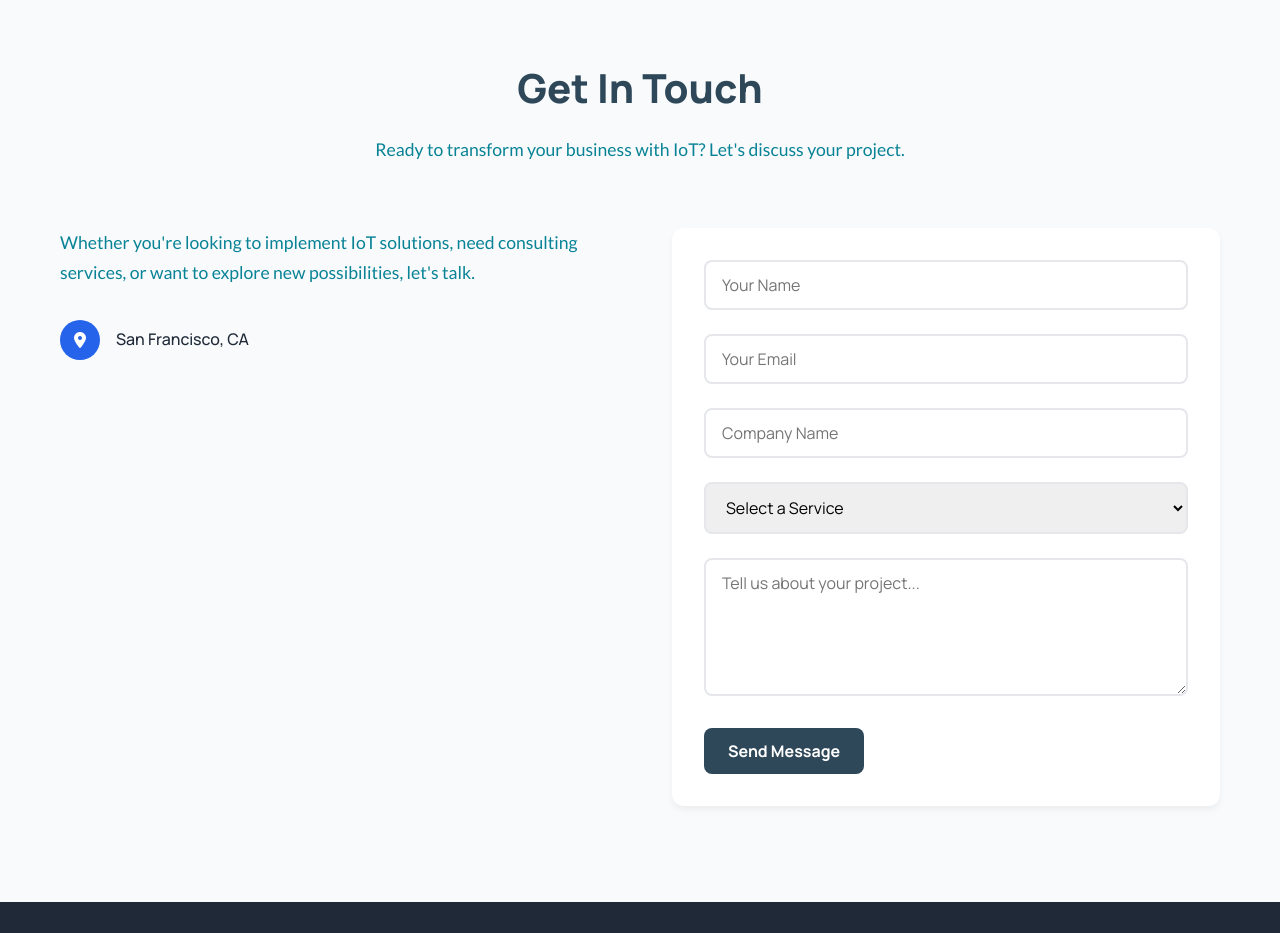
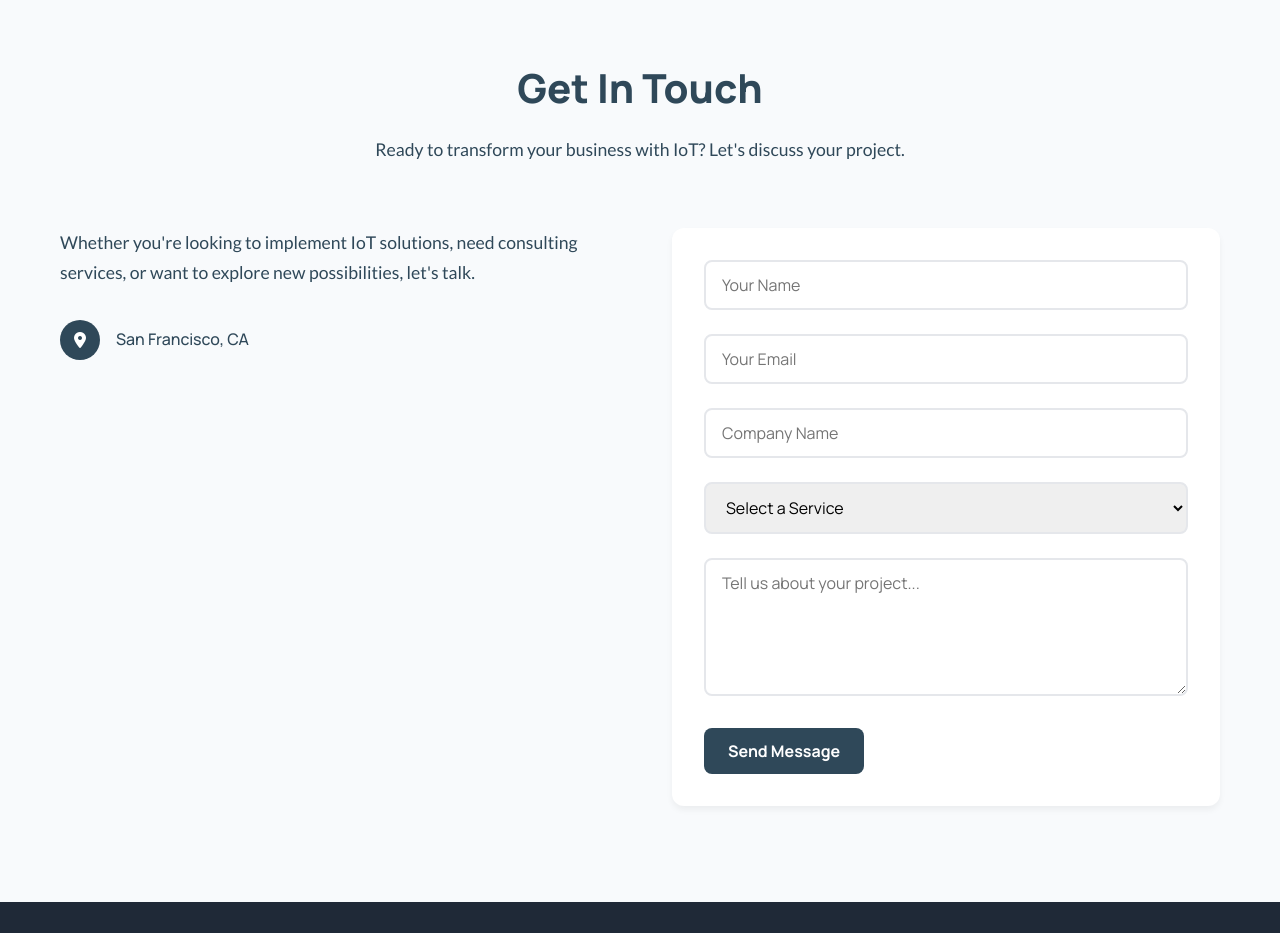
Before and after one commit to iot-holdings/iot-about, a plain HTML site: page index.html in a window 1280 px wide. Shown: the part 840-1773 px from the top of the page. Drawn offline with Linux system fonts and the light colour scheme.

Commit message:
update styling

```diff
--- a/styles.css
+++ b/styles.css
@@ -259,7 +259,7 @@ body {
 .section-header p {
     font-size: 1.1rem;
     font-family: 'Lato', sans-serif;
-    color: #088395;
+    color: #2F4859;
     max-width: 600px;
     margin: 0 auto;
 }
@@ -421,7 +421,7 @@ body {
 .contact-info p {
     font-size: 1.1rem;
     font-family: 'Lato', sans-serif;
-    color: #088395;
+    color: #2F4859;
     margin-bottom: 2rem;
     line-height: 1.7;
 }
@@ -441,7 +441,7 @@ body {
 .contact-item i {
     width: 40px;
     height: 40px;
-    background: #2563eb;
+    background: #2F4859;
     color: white;
     border-radius: 50%;
     display: flex;
@@ -452,7 +452,7 @@ body {
 
 .contact-item span {
     font-weight: 500;
-    color: #1f2937;
+    color: #2F4859;
 }
 
 /* Contact Form */
```
